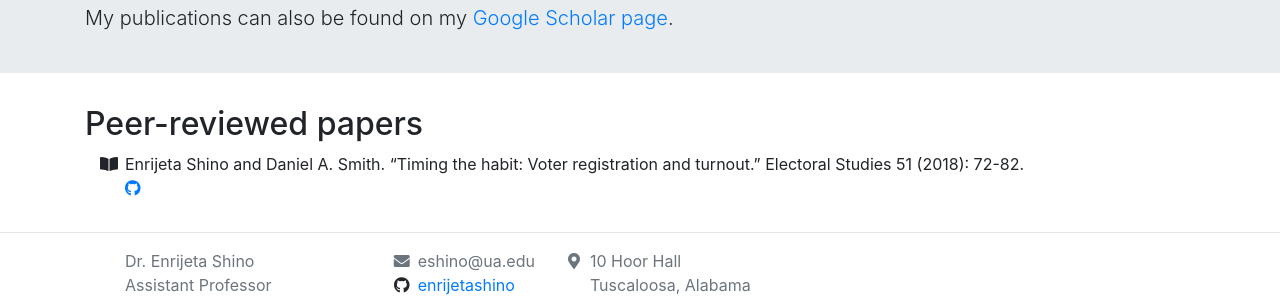
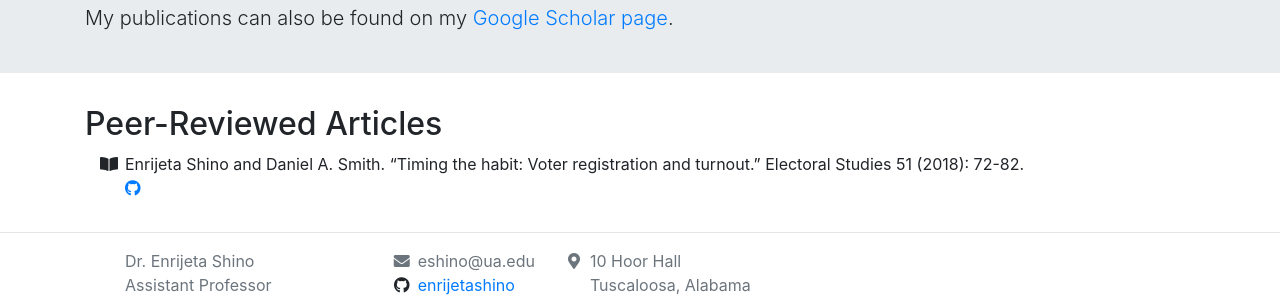
Before and after one commit to enrijetashino/enrijetashino.github.io, a Jekyll site: the page built from _pages/publications.md, in a window 1280 px wide. Shown: the part 152-452 px from the top of the page. Built offline with Jekyll 4.4.1, drawn with Linux system fonts in a browser that asks for light colours; nearby versions of some CDN libraries.

Commit message:
Update publications.yml

```diff
--- a/_data/publications.yml
+++ b/_data/publications.yml
@@ -4,8 +4,8 @@
 publication_types:
   - type_id: pre-pub
     pretty: Pre-publication
-  - type_id: peer-reviewed-paper
-    pretty: Peer-reviewed papers
+  - type_id: peer-reviewed-article
+    pretty: Peer-Reviewed Articles
   - type_id: peer-reviewed-abstract
     pretty: Peer-reviewed abstracts
     overview: |
@@ -39,6 +39,6 @@ publications:
   - citation: |
       Enrijeta Shino and Daniel A. Smith. "Timing the habit: Voter registration and turnout." Electoral Studies 51 (2018): 72-82.
     year: 2018
-    type: peer-reviewed-paper
+    type: peer-reviewed-article
     venue: journal
     github_repository_link: ...
```
